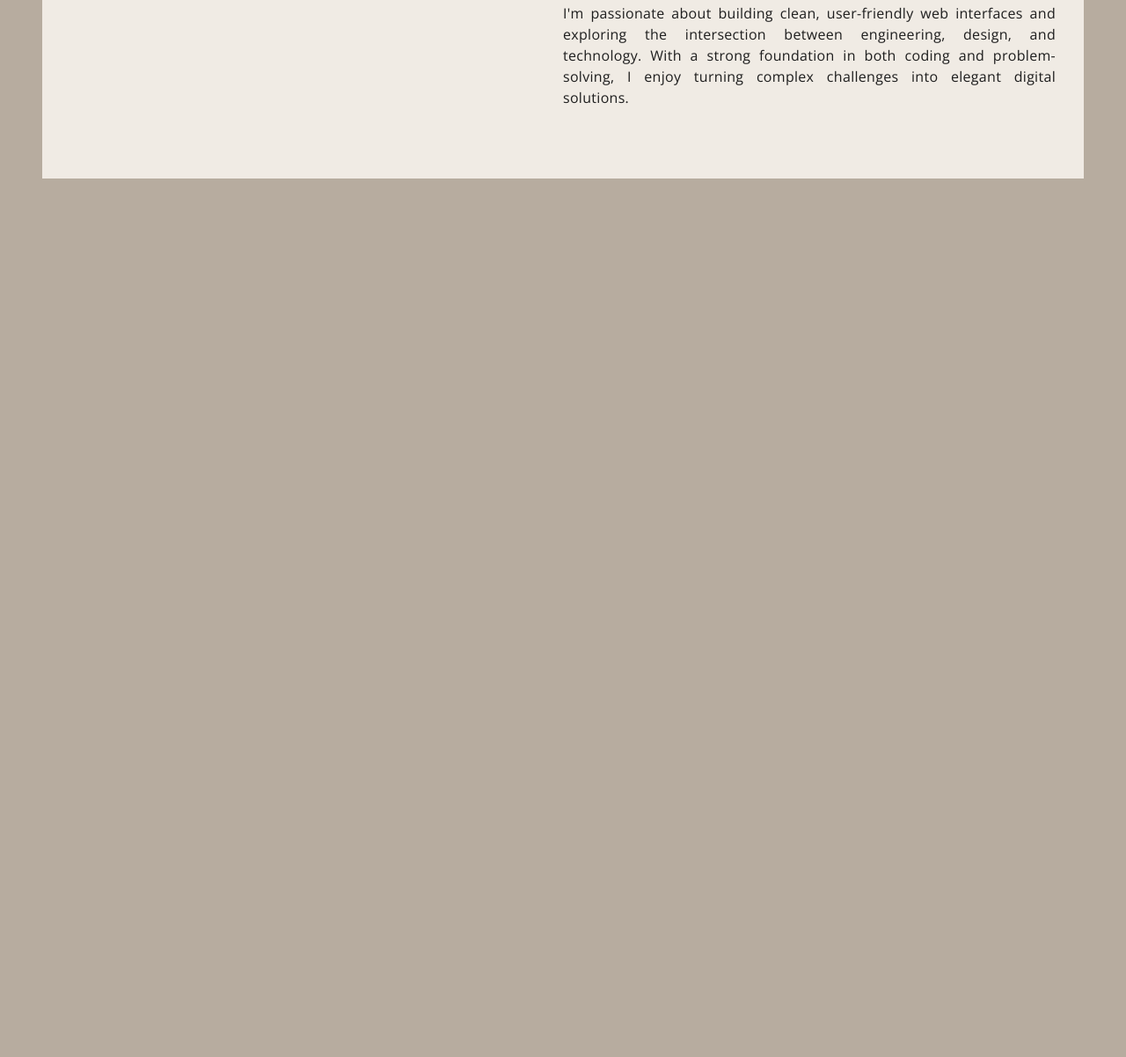
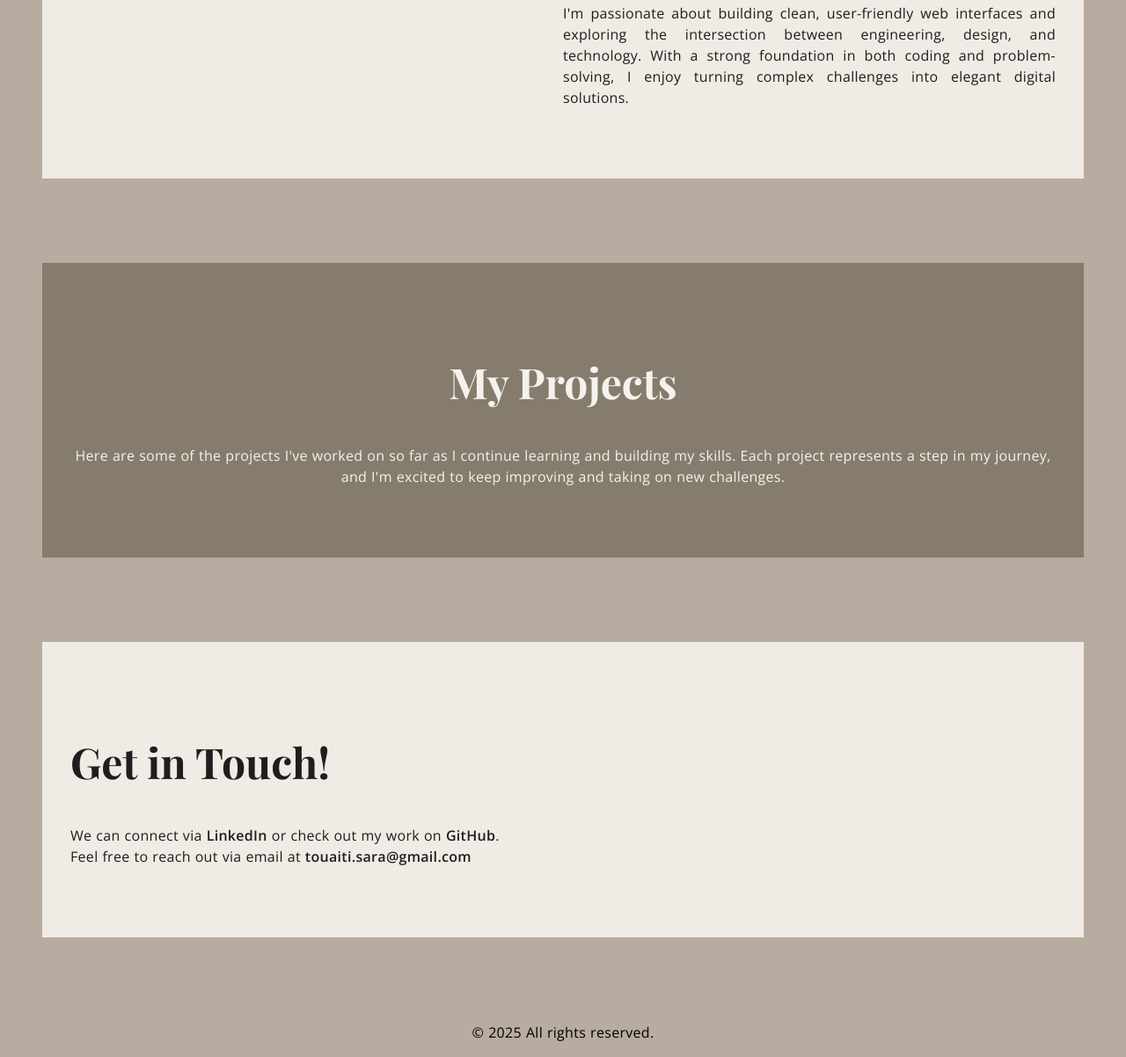
Before and after one commit to SarahTouaiti/My-portfolio, a plain HTML site: page index.html in a window 1280 px wide. Shown: the part 473-1675 px from the top of the page at 88% size. Before the commit the page ends 800 px from the top, so only its background shows below. Drawn offline with nearby package versions, Linux system fonts and the light colour scheme.

Commit message:
Add main sections, footer section and update the style.css

```diff
--- a/index.html
+++ b/index.html
@@ -31,5 +31,52 @@
         </div>
       </div>
     </section>
+
+    <section class="dark-section">
+      <h2 class="text-center">My Projects</h2>
+      <p class="text-center">
+        Here are some of the projects I've worked on so far as I continue
+        learning and building my skills. Each project represents a step in my
+        journey, and I'm excited to keep improving and taking on new challenges.
+      </p>
+      <div class="grid-3-cols">
+        <div></div>
+        <div></div>
+        <div></div>
+      </div>
+    </section>
+
+    <section class="light-section">
+      <div class="grid-2-cols">
+        <div>
+          <h2>Get in Touch!</h2>
+          <p>
+            We can connect via
+            <a
+              href="https://www.linkedin.com/in/sara-touaiti-0350841b4/"
+              target="_blank"
+              class="contact-link"
+              >LinkedIn</a
+            >
+            or check out my work on
+            <a
+              href="https://github.com/SarahTouaiti"
+              target="_blank"
+              class="contact-link"
+              >GitHub</a
+            >.
+            <br />
+            Feel free to reach out via email at
+            <a href="mailto:touaiti.sara@gmail.com" class="contact-link"
+              >touaiti.sara@gmail.com</a
+            >
+          </p>
+        </div>
+        <div></div>
+      </div>
+    </section>
+    <footer>
+      <p class="text-center">© 2025 All rights reserved.</p>
+    </footer>
   </body>
 </html>
--- a/src/style.css
+++ b/src/style.css
@@ -38,7 +38,7 @@ body {
   font-size: 24px;
 }
 
-.light-section h2 {
+h2 {
   font-family: "Playfair Display", serif;
   font-size: 48px;
 }
@@ -47,6 +47,24 @@ body {
   font-family: "Playfair Display", serif;
   font-size: 24px;
   opacity: 0.8;
+}
+
+.dark-section {
+  background-color: var(--background-dark);
+  color: var(--text-light);
+  padding: 64px 32px;
+  margin: 96px 48px;
+}
+
+.text-center {
+  text-align: center;
+}
+
+.contact-link {
+  text-decoration: none;
+  font-weight: bold;
+  color: var(--text-dark);
+  cursor: pointer;
 }
 
 p {
```
Also changed, not shown: images/Weather App.png (added).
